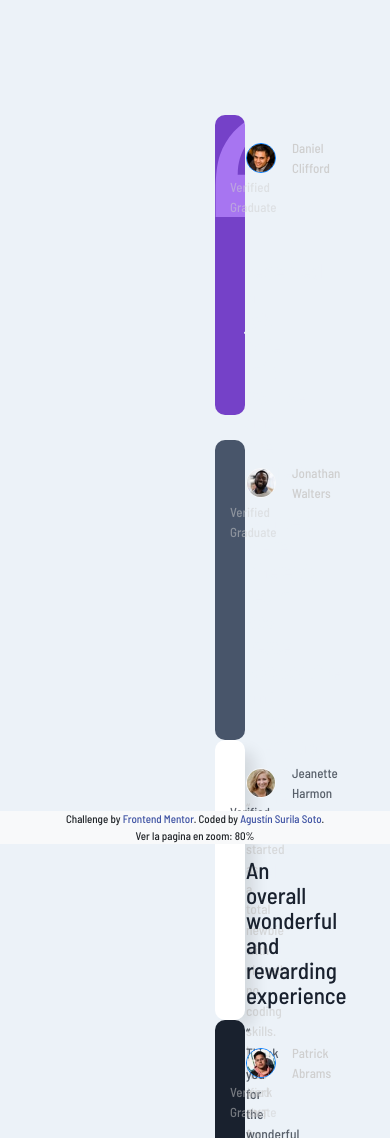
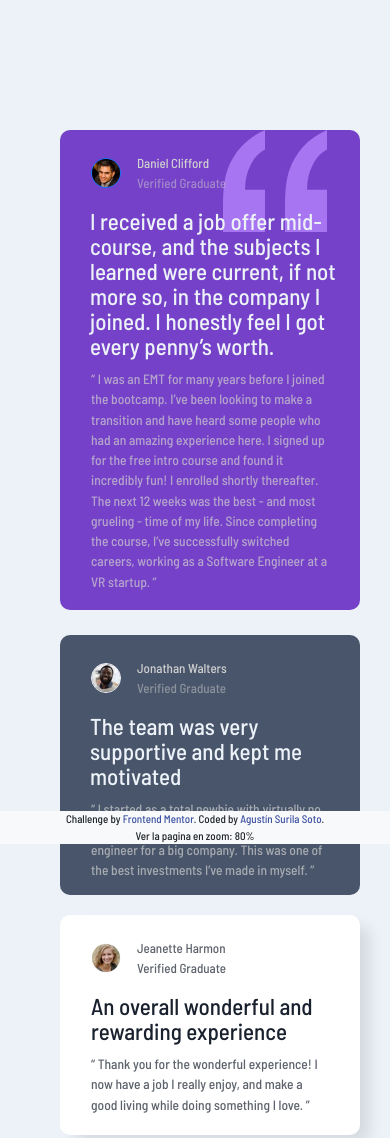
Before and after one commit to Auchan22/Testimonials-Grid-Section, a plain HTML site: page index.html in a window 390 px wide. Shown: the top 1138 px of the page. Drawn offline with nearby package versions, Linux system fonts and the light colour scheme; a web font is replaced by a local one.

Commit message:
Agregue los media queries correspondientes para dispositivos con un ancho de 414px

```diff
--- a/styles.css
+++ b/styles.css
@@ -278,6 +278,161 @@ body {
   }
 }
 
+@media (max-width: 415px) {
+  /*.row {
+    border: 1px solid black;
+    margin-right: 10px !important;
+    padding-left: 0px !important;
+  }
+
+  .col-3 {
+    padding-left: 0px !important;
+    margin-left: 0px !important;
+    padding-right: 0px !important;
+  }
+
+  .col-3 .row {
+    margin-right: 0px !important;
+    padding-right: 0px !important;
+  }*/
+
+  .cards {
+    display: flex;
+    flex-direction: column;
+  }
+
+  /* .cards .row .col-9 #row_1 .col-md-8 {
+    margin: 15px -175px;
+    padding: 0px;
+    border: 1px solid black;
+  }
+
+  .cards .row .col-9 #row_1 .col-md-4 {
+    margin: 520px -125px;
+    padding: 0px;
+    border: 1px solid black;
+  }
+
+  .cards .row .col-9 #row_2 .col-md-8,
+  .cards .row .col-9 #row_2 .col-md-4 {
+    margin: 20px -140px;
+    padding: 0px;
+    border: 1px solid black;
+  }
+
+  .cards .row .col-3 .row .col-md-11 {
+    margin: 20px -140px;
+    padding: 0px;
+    border: 1px solid black;
+  } */
+
+  .border-primary {
+    color: hsl(263, 55%, 52%);
+  }
+
+  #a {
+    background-color: hsl(263, 55%, 52%);
+    background-image: url(./images/bg-pattern-quotation.svg);
+    background-repeat: no-repeat;
+    background-position: 83% 0%;
+    border-radius: 10px;
+    margin-right: 25px;
+    margin-bottom: 25px;
+    margin-top: 15px;
+    min-width: 300px;
+    height: 480px;
+    margin: 15px -155px;
+  }
+
+  #b {
+    background-color: hsl(217, 19%, 35%);
+    border-radius: 10px;
+    height: 260px;
+    min-width: 300px;
+    margin: 0px -145px;
+    margin-top: 520px;
+  }
+
+  #c {
+    background-color: hsl(0, 0%, 100%);
+    border-radius: 10px;
+    height: 220px;
+    min-width: 300px;
+    margin-right: 25px;
+    color: hsl(219, 29%, 14%);
+    -webkit-box-shadow: 12px 9px 15px -3px rgba(0, 0, 0, 0.11);
+    -moz-box-shadow: 12px 9px 15px -3px rgba(0, 0, 0, 0.11);
+    box-shadow: 12px 9px 15px -3px rgba(0, 0, 0, 0.11);
+    margin: 20px -155px;
+  }
+
+  #d {
+    background-color: hsl(219, 29%, 14%);
+    border-radius: 10px;
+    min-width: 300px;
+    height: 470px;
+    margin: 0px -145px;
+    margin-top: 260px;
+  }
+
+  #e {
+    background-color: hsl(0, 0%, 100%);
+    border-radius: 10px;
+    height: 560px;
+    min-width: 300px;
+    -webkit-box-shadow: 12px 9px 15px -3px rgba(0, 0, 0, 0.11);
+    -moz-box-shadow: 12px 9px 15px -3px rgba(0, 0, 0, 0.11);
+    box-shadow: 12px 9px 15px -3px rgba(0, 0, 0, 0.11);
+    margin: 20px -145px;
+  }
+
+  .name {
+    color: hsl(0, 0%, 81%);
+  }
+
+  .profession {
+    color: hsl(0, 0%, 81%);
+    opacity: 50%;
+  }
+
+  .info {
+    color: hsl(210, 46%, 95%);
+    font-weight: 500;
+    font-size: 23px;
+    line-height: 25px;
+    margin-left: 15px;
+    margin-bottom: 10px;
+  }
+
+  .sub_info {
+    color: hsl(0, 0%, 81%);
+    opacity: 70%;
+    font-size: 13.5px;
+  }
+
+  #c .perfil p,
+  #e .perfil p {
+    color: hsl(219, 29%, 14%);
+    opacity: 70%;
+  }
+
+  #c .infos .info,
+  #e .infos .info {
+    color: hsl(219, 29%, 14%);
+  }
+
+  #c .infos .sub_info,
+  #e .infos .sub_info {
+    color: hsl(219, 29%, 14%);
+    opacity: 70%;
+  }
+
+  footer {
+    position: absolute;
+    bottom: 0px;
+  }
+}
+
 @media (min-width: 768px) {
   ...;
 }
```
